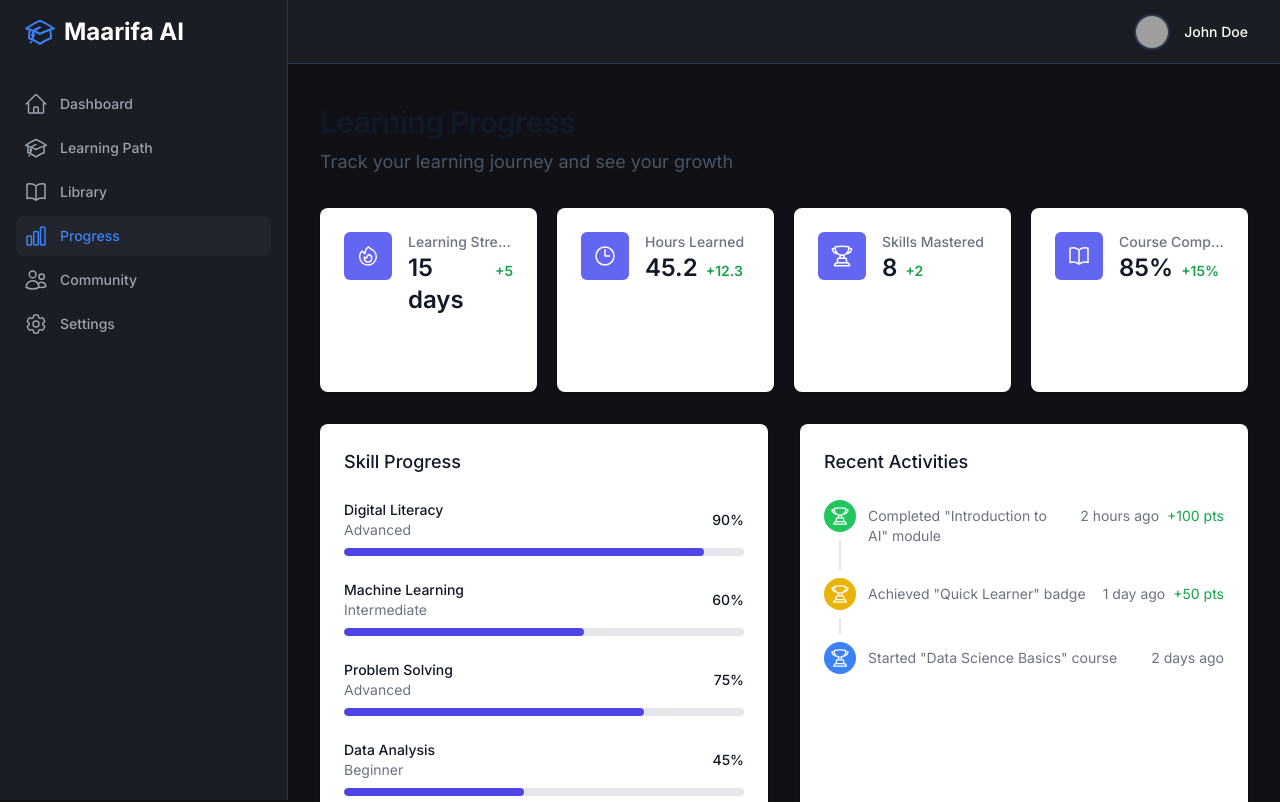
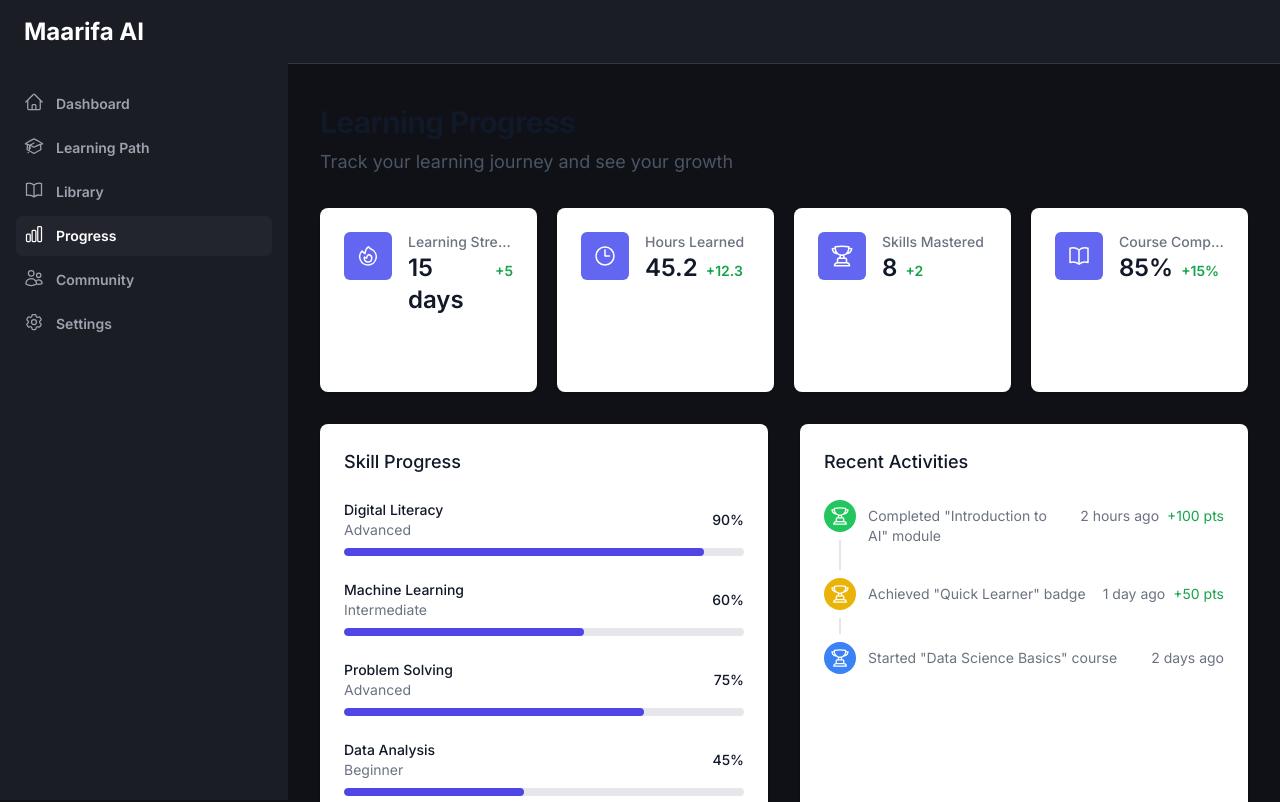
Before and after one commit to mxsafiri/Maarifa, a Next.js app in the folder frontend/: page /progress in a window 1280 px wide. Shown: the top 802 px of the page. Built offline with nearby package versions, Linux system fonts and the light colour scheme; grey boxes are pictures that could not be loaded.

Commit message:
Fix UI: Update layout and styling
- Fix icon sizes in navigation
- Update color scheme to match inspiration
- Improve navigation layout and spacing
- Add proper typography scales
- Clean up mobile navigation

```diff
--- a/frontend/src/components/layout/Layout.tsx
+++ b/frontend/src/components/layout/Layout.tsx
@@ -29,6 +29,7 @@ export default function Layout({ children }: { children: React.ReactNode }) {
 
   return (
     <div className="min-h-screen bg-[#0F1117]">
+      {/* Mobile sidebar */}
       <Transition.Root show={sidebarOpen} as={Fragment}>
         <Dialog as="div" className="relative z-50 lg:hidden" onClose={setSidebarOpen}>
           <Transition.Child
@@ -40,7 +41,7 @@ export default function Layout({ children }: { children: React.ReactNode }) {
             leaveFrom="opacity-100"
             leaveTo="opacity-0"
           >
-            <div className="fixed inset-0 bg-black/80" />
+            <div className="fixed inset-0 bg-gray-900/80" />
           </Transition.Child>
 
           <div className="fixed inset-0 flex">
@@ -54,11 +55,26 @@ export default function Layout({ children }: { children: React.ReactNode }) {
               leaveTo="-translate-x-full"
             >
               <Dialog.Panel className="relative mr-16 flex w-full max-w-xs flex-1">
-                <div className="flex grow flex-col gap-y-5 overflow-y-auto bg-[#1A1D24] px-6 pb-4 ring-1 ring-white/10">
+                <Transition.Child
+                  as={Fragment}
+                  enter="ease-in-out duration-300"
+                  enterFrom="opacity-0"
+                  enterTo="opacity-100"
+                  leave="ease-in-out duration-300"
+                  leaveFrom="opacity-100"
+                  leaveTo="opacity-0"
+                >
+                  <div className="absolute left-full top-0 flex w-16 justify-center pt-5">
+                    <button type="button" className="-m-2.5 p-2.5" onClick={() => setSidebarOpen(false)}>
+                      <span className="sr-only">Close sidebar</span>
+                      <XMarkIcon className="h-6 w-6 text-white" aria-hidden="true" />
+                    </button>
+                  </div>
+                </Transition.Child>
+                <div className="flex grow flex-col gap-y-5 overflow-y-auto bg-[#1A1D24] px-6 pb-4">
                   <div className="flex h-16 shrink-0 items-center">
-                    <Link href="/" className="flex items-center space-x-2">
-                      <AcademicCapIcon className="h-8 w-8 text-[#3B82F6]" />
-                      <span className="text-2xl font-bold text-white">Maarifa AI</span>
+                    <Link href="/" className="text-2xl font-bold text-white">
+                      Maarifa AI
                     </Link>
                   </div>
                   <nav className="flex flex-1 flex-col">
@@ -71,20 +87,12 @@ export default function Layout({ children }: { children: React.ReactNode }) {
                                 href={item.href}
                                 className={clsx(
                                   router.pathname === item.href
-                                    ? 'bg-[#22252D] text-[#3B82F6]'
+                                    ? 'bg-[#22252D] text-white'
                                     : 'text-gray-400 hover:text-white hover:bg-[#22252D]',
-                                  'group flex gap-x-3 rounded-lg p-2 text-sm leading-6 font-medium transition-all duration-200'
+                                  'group flex gap-x-3 rounded-md p-2 text-sm leading-6 font-semibold'
                                 )}
                               >
-                                <item.icon
-                                  className={clsx(
-                                    router.pathname === item.href
-                                      ? 'text-[#3B82F6]'
-                                      : 'text-gray-400 group-hover:text-white',
-                                    'h-6 w-6 shrink-0 transition-colors duration-200'
-                                  )}
-                                  aria-hidden="true"
-                                />
+                                <item.icon className="h-5 w-5 shrink-0" aria-hidden="true" />
                                 {item.name}
                               </Link>
                             </li>
@@ -102,11 +110,10 @@ export default function Layout({ children }: { children: React.ReactNode }) {
 
       {/* Static sidebar for desktop */}
       <div className="hidden lg:fixed lg:inset-y-0 lg:z-50 lg:flex lg:w-72 lg:flex-col">
-        <div className="flex grow flex-col gap-y-5 overflow-y-auto bg-[#1A1D24] px-6 pb-4 border-r border-[#2D3748]">
+        <div className="flex grow flex-col gap-y-5 overflow-y-auto bg-[#1A1D24] px-6 pb-4">
           <div className="flex h-16 shrink-0 items-center">
-            <Link href="/" className="flex items-center space-x-2">
-              <AcademicCapIcon className="h-8 w-8 text-[#3B82F6]" />
-              <span className="text-2xl font-bold text-white">Maarifa AI</span>
+            <Link href="/" className="text-2xl font-bold text-white">
+              Maarifa AI
             </Link>
           </div>
           <nav className="flex flex-1 flex-col">
@@ -119,20 +126,12 @@ export default function Layout({ children }: { children: React.ReactNode }) {
                         href={item.href}
                         className={clsx(
                           router.pathname === item.href
-                            ? 'bg-[#22252D] text-[#3B82F6]'
+                            ? 'bg-[#22252D] text-white'
                             : 'text-gray-400 hover:text-white hover:bg-[#22252D]',
-                          'group flex gap-x-3 rounded-lg p-2 text-sm leading-6 font-medium transition-all duration-200'
+                          'group flex gap-x-3 rounded-md p-2 text-sm leading-6 font-semibold'
                         )}
                       >
-                        <item.icon
-                          className={clsx(
-                            router.pathname === item.href
-                              ? 'text-[#3B82F6]'
-                              : 'text-gray-400 group-hover:text-white',
-                            'h-6 w-6 shrink-0 transition-colors duration-200'
-                          )}
-                          aria-hidden="true"
-                        />
+                        <item.icon className="h-5 w-5 shrink-0" aria-hidden="true" />
                         {item.name}
                       </Link>
                     </li>
@@ -144,44 +143,17 @@ export default function Layout({ children }: { children: React.ReactNode }) {
         </div>
       </div>
 
+      {/* Main content */}
       <div className="lg:pl-72">
-        <div className="sticky top-0 z-40 flex h-16 shrink-0 items-center gap-x-4 border-b border-[#2D3748] bg-[#1A1D24] px-4 shadow-sm sm:gap-x-6 sm:px-6 lg:px-8">
-          <button
-            type="button"
-            className="-m-2.5 p-2.5 text-gray-400 lg:hidden"
-            onClick={() => setSidebarOpen(true)}
-          >
+        <div className="sticky top-0 z-40 flex h-16 shrink-0 items-center gap-x-4 border-b border-[#2D3748] bg-[#1A1D24] px-4 sm:gap-x-6 sm:px-6 lg:px-8">
+          <button type="button" className="-m-2.5 p-2.5 text-gray-400 lg:hidden" onClick={() => setSidebarOpen(true)}>
             <span className="sr-only">Open sidebar</span>
             <Bars3Icon className="h-6 w-6" aria-hidden="true" />
           </button>
-
-          <div className="h-6 w-px bg-[#2D3748] lg:hidden" aria-hidden="true" />
-
-          <div className="flex flex-1 gap-x-4 self-stretch lg:gap-x-6">
-            <div className="flex flex-1" />
-            <div className="flex items-center gap-x-4 lg:gap-x-6">
-              <button
-                type="button"
-                className="-m-1.5 flex items-center p-1.5"
-              >
-                <span className="sr-only">Open user menu</span>
-                <img
-                  className="h-8 w-8 rounded-full bg-[#22252D] ring-2 ring-[#2D3748]"
-                  src="https://images.unsplash.com/photo-1472099645785-5658abf4ff4e?ixlib=rb-1.2.1&ixid=eyJhcHBfaWQiOjEyMDd9&auto=format&fit=facearea&facepad=2&w=256&h=256&q=80"
-                  alt=""
-                />
-                <span className="hidden lg:flex lg:items-center">
-                  <span className="ml-4 text-sm font-medium text-white" aria-hidden="true">
-                    John Doe
-                  </span>
-                </span>
-              </button>
-            </div>
-          </div>
         </div>
 
         <main className="py-10">
-          <div className="px-4 sm:px-6 lg:px-8 animate-fade-in">{children}</div>
+          <div className="px-4 sm:px-6 lg:px-8">{children}</div>
         </main>
       </div>
     </div>
--- a/frontend/src/styles/globals.css
+++ b/frontend/src/styles/globals.css
@@ -6,8 +6,8 @@
   --background: #0F1117;
   --card-background: #1A1D24;
   --card-hover: #22252D;
-  --primary: #3B82F6;
-  --primary-hover: #2563EB;
+  --primary: #6D28D9;
+  --primary-hover: #5B21B6;
   --success: #22C55E;
   --warning: #F59E0B;
   --danger: #EF4444;
@@ -16,21 +16,35 @@
   --border-color: #2D3748;
 }
 
+@layer base {
   body {
-  background-color: var(--background);
-  color: var(--text-primary);
+    @apply bg-[#0F1117] text-white;
   }
 
+  h1 {
+    @apply text-4xl font-bold tracking-tight;
+  }
+
+  h2 {
+    @apply text-2xl font-semibold;
+  }
+
+  h3 {
+    @apply text-xl font-semibold;
+  }
+}
+
+@layer components {
   .card {
     @apply bg-[#1A1D24] rounded-xl border border-[#2D3748] shadow-lg transition-all duration-200;
   }
 
   .card:hover {
-  @apply bg-[#22252D] border-[#3B82F6];
+    @apply border-[#6D28D9];
   }
 
   .button-primary {
-  @apply bg-[#3B82F6] hover:bg-[#2563EB] text-white font-semibold py-2 px-4 rounded-lg transition-all duration-200;
+    @apply bg-[#6D28D9] hover:bg-[#5B21B6] text-white font-semibold py-2 px-4 rounded-lg transition-all duration-200;
   }
 
   .button-secondary {
@@ -38,31 +52,32 @@ body {
   }
 
   .input {
-  @apply bg-[#1A1D24] border border-[#2D3748] text-white rounded-lg px-4 py-2 focus:outline-none focus:ring-2 focus:ring-[#3B82F6] focus:border-transparent transition-all duration-200;
+    @apply bg-[#1A1D24] border border-[#2D3748] text-white rounded-lg px-4 py-2 focus:outline-none focus:ring-2 focus:ring-[#6D28D9] focus:border-transparent transition-all duration-200;
   }
 
-.progress-bar {
-  @apply h-2 rounded-full bg-[#2D3748] overflow-hidden;
+  .nav-link {
+    @apply flex items-center gap-2 px-4 py-2 text-sm font-medium rounded-lg transition-all duration-200;
   }
 
-.progress-bar-fill {
-  @apply h-full bg-[#3B82F6] transition-all duration-500;
+  .nav-link-active {
+    @apply bg-[#22252D] text-white;
   }
 
-.status-badge {
-  @apply px-2 py-1 rounded-full text-xs font-medium;
+  .nav-link-inactive {
+    @apply text-gray-400 hover:text-white hover:bg-[#22252D];
   }
 
-.status-badge-success {
-  @apply bg-[#22C55E]/20 text-[#22C55E];
+  .icon {
+    @apply h-5 w-5 shrink-0;
   }
 
-.status-badge-warning {
-  @apply bg-[#F59E0B]/20 text-[#F59E0B];
+  .icon-sm {
+    @apply h-4 w-4 shrink-0;
   }
 
-.status-badge-danger {
-  @apply bg-[#EF4444]/20 text-[#EF4444];
+  .icon-lg {
+    @apply h-6 w-6 shrink-0;
+  }
 }
 
 /* Animations */
```
Lines whose indentation alone changed are shown as unchanged.
